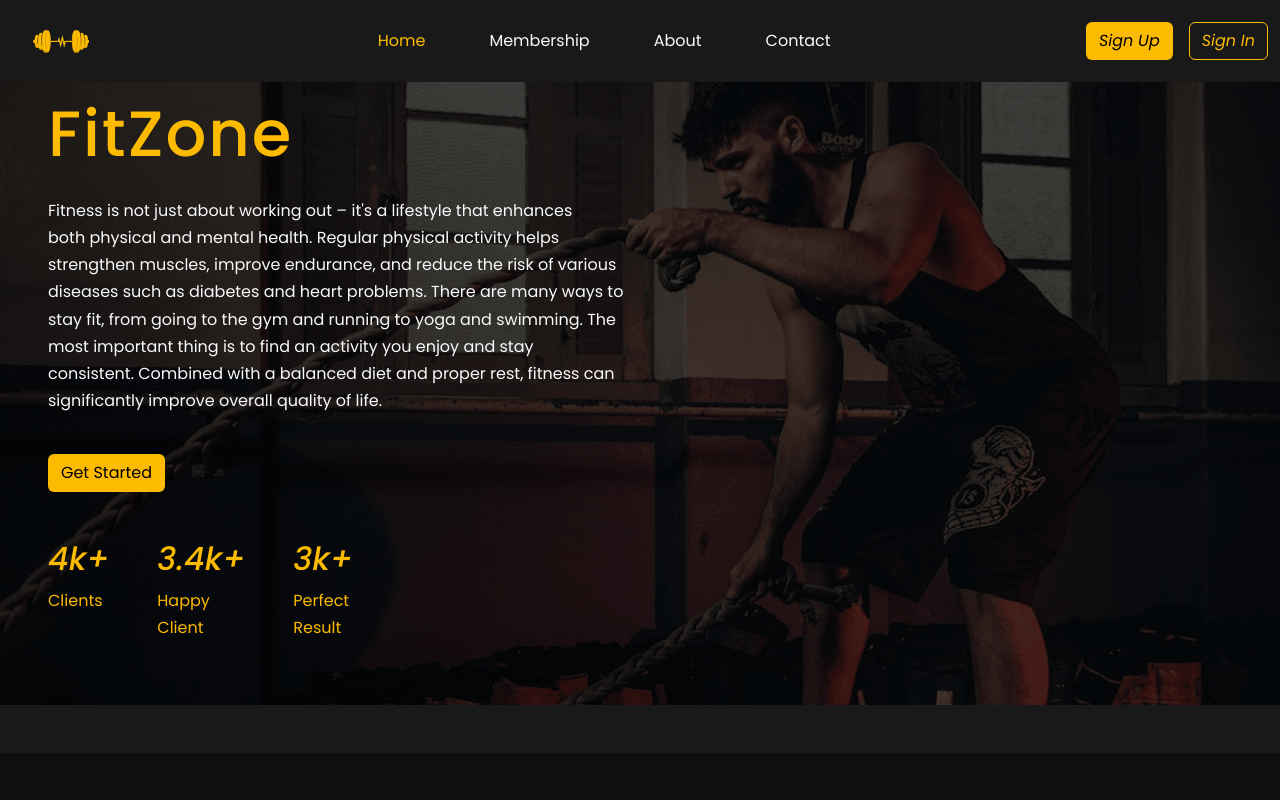
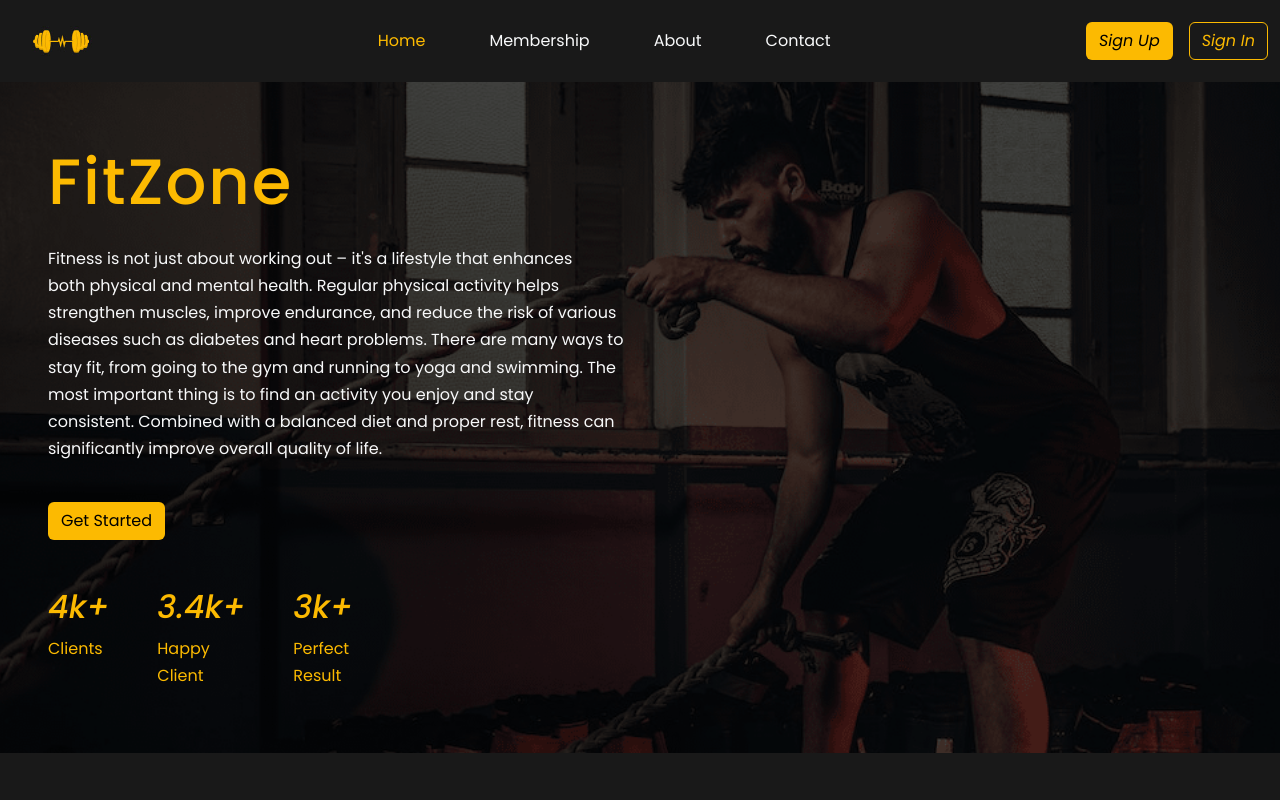
Before and after one commit to marinzilic7/FitZoneGym, a Nuxt app: page / in a window 1280 px wide. Shown: the top 800 px of the page. Built offline with nearby package versions, Linux system fonts and the light colour scheme.

Commit message:
ispravak naslova

```diff
--- a/assets/scss/styles.scss
+++ b/assets/scss/styles.scss
@@ -1,11 +1,7 @@
 
 @import "@/assets/scss/variables";
 
-* {
-  margin: 0;
-  padding: 0;
-  box-sizing: border-box;
-}
+
 
 body {
   font-family: "Poppins", serif;
--- a/pages/index.vue
+++ b/pages/index.vue
@@ -3,7 +3,7 @@
     <!-- <Navbar /> -->
   </nav>
   <div>
-    <div class="main-items p-5">
+    <div class="main-items p-5 mt-5">
       <h1 class="fitzone-heading mt-lg-5">FitZone</h1>
       <p class="text-light mt-lg-4 mt-3">
         Fitness is not just about working out – it's a lifestyle that enhances
```
